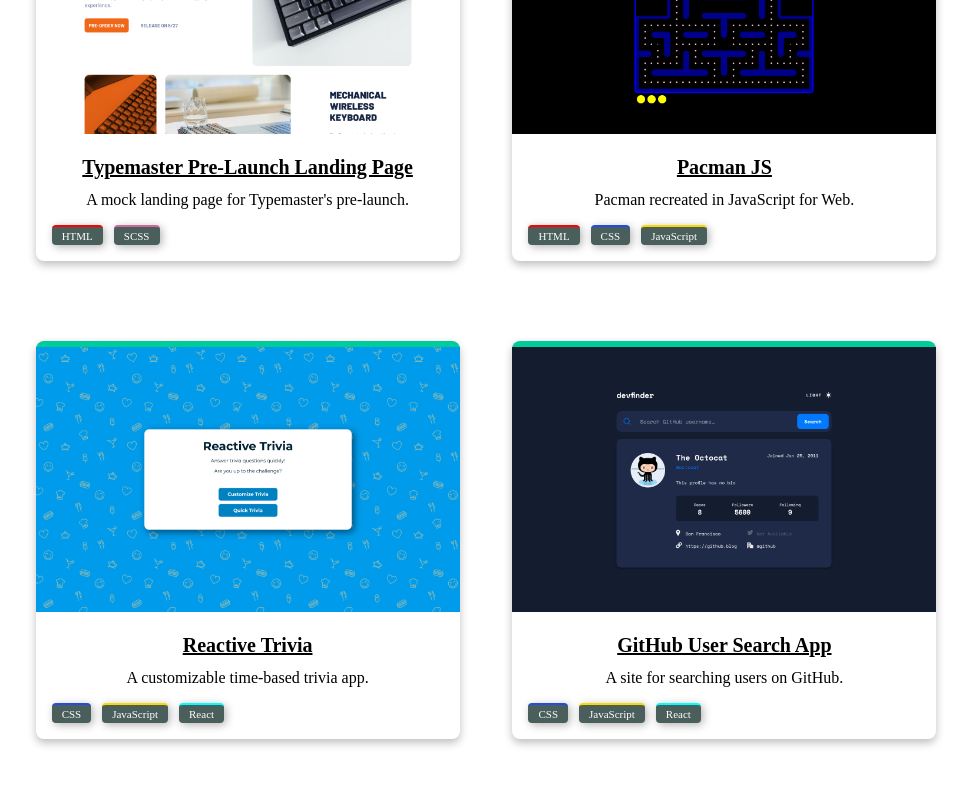
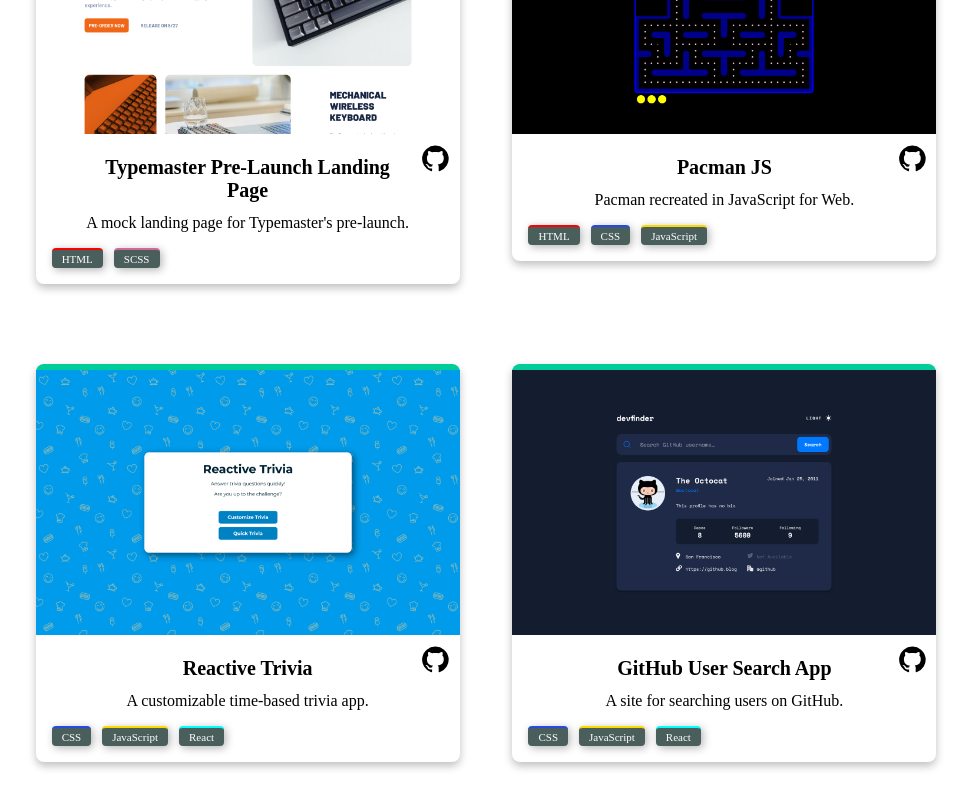
Before and after one commit to ctnance/ctnance.github.io, a React (Create React App) app: page / in a window 1280 px wide. Shown: the part 1340-2140 px from the top of the page, without its empty margins (154-1125 px from the left). Built offline with nearby package versions, Linux system fonts and the light colour scheme.

Commit message:
added github icon to project cards

```diff
--- a/src/components/ProjectCard.js
+++ b/src/components/ProjectCard.js
@@ -1,28 +1,44 @@
 import React from "react";
 import TechTag from "./TechTag";
+import SocialIcon from "./SocialIcon";
+import GitHubIcon from "@mui/icons-material/GitHub";
 
 function ProjectCard({ projectData }) {
   const techTagElements = projectData.tech_stack.map((techName) => (
     <TechTag techName={techName} />
   ));
+  const githubIconData = {
+    href: projectData.github_url,
+    ariaLabel: "",
+    icon: <GitHubIcon sx={{ color: "black" }} />,
+  };
   return (
     <div className="project-card-container">
-      <a className="project-card-link" href={projectData.url} target="_blank">
+      {/* <a className="project-card-link" href={projectData.url} target="_blank"> */}
       <div className="project-card">
         <div className="project-card--img-container">
+          <a href={projectData.url} target="_blank">
             <img
               className="project-card--img"
               src={`images/${projectData.img}`}
               alt="project image"
             />
+          </a>
         </div>
         <div className="project-card--content">
+          <SocialIcon iconData={githubIconData} />
+          <a
+            className="project-card--title-link"
+            href={projectData.url}
+            target="_blank"
+          >
             <h3 className="project-card--title">{projectData.project_name}</h3>
+          </a>
           <p className="project-card--description">{projectData.description}</p>
           <div className="project-card--tech-tags">{techTagElements}</div>
         </div>
       </div>
-      </a>
+      {/* </a> */}
     </div>
   );
 }
--- a/src/components/SocialIcon.js
+++ b/src/components/SocialIcon.js
@@ -6,7 +6,7 @@
     <div className="social-icon">
       <a
         className="social-icon--link"
-        aria-label={iconData.aria_label}
+        ariaLabel={iconData.aria_label}
         href={iconData.href}
         target="_blank"
       >
--- a/src/index.css
+++ b/src/index.css
@@ -209,12 +209,29 @@
 }
 
 .project-card--content {
+  position: relative;
   padding: 1em;
+}
+
+.project-card--content .social-icon {
+  position: absolute;
+  top: 0;
+  right: 0;
+  padding-top: 6px;
+  padding-right: 10px;
+}
+
+.project-card--content .social-icon svg {
+  font-size: 1.8em;
+}
+
+.project-card--title-link {
+  color: var(--black);
 }
 
 .project-card--title {
   font-size: 1.25rem;
-  text-decoration: underline;
+  max-width: 80%;
   margin: 0 auto 0.5em;
   padding: 2px;
 }
@@ -368,7 +385,7 @@
   .projects--cards {
     display: grid;
     gap: 2em;
-    grid-template-columns: repeat(2, 1fr);
+    grid-template-columns: repeat(2, minmax(0, 1fr));
     grid-auto-rows: 1fr;
   }
 
```
Lines whose indentation alone changed are shown as unchanged.
